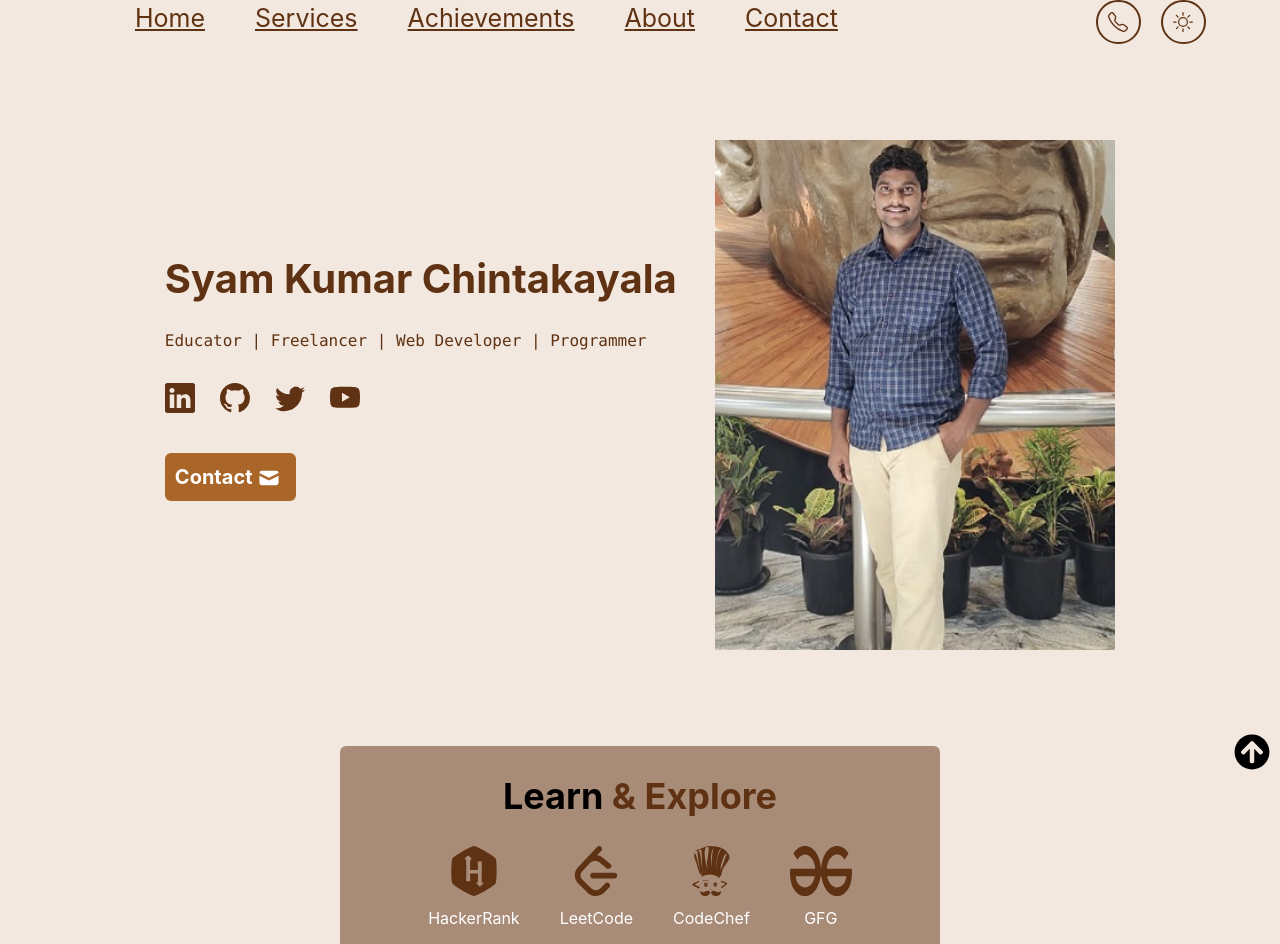
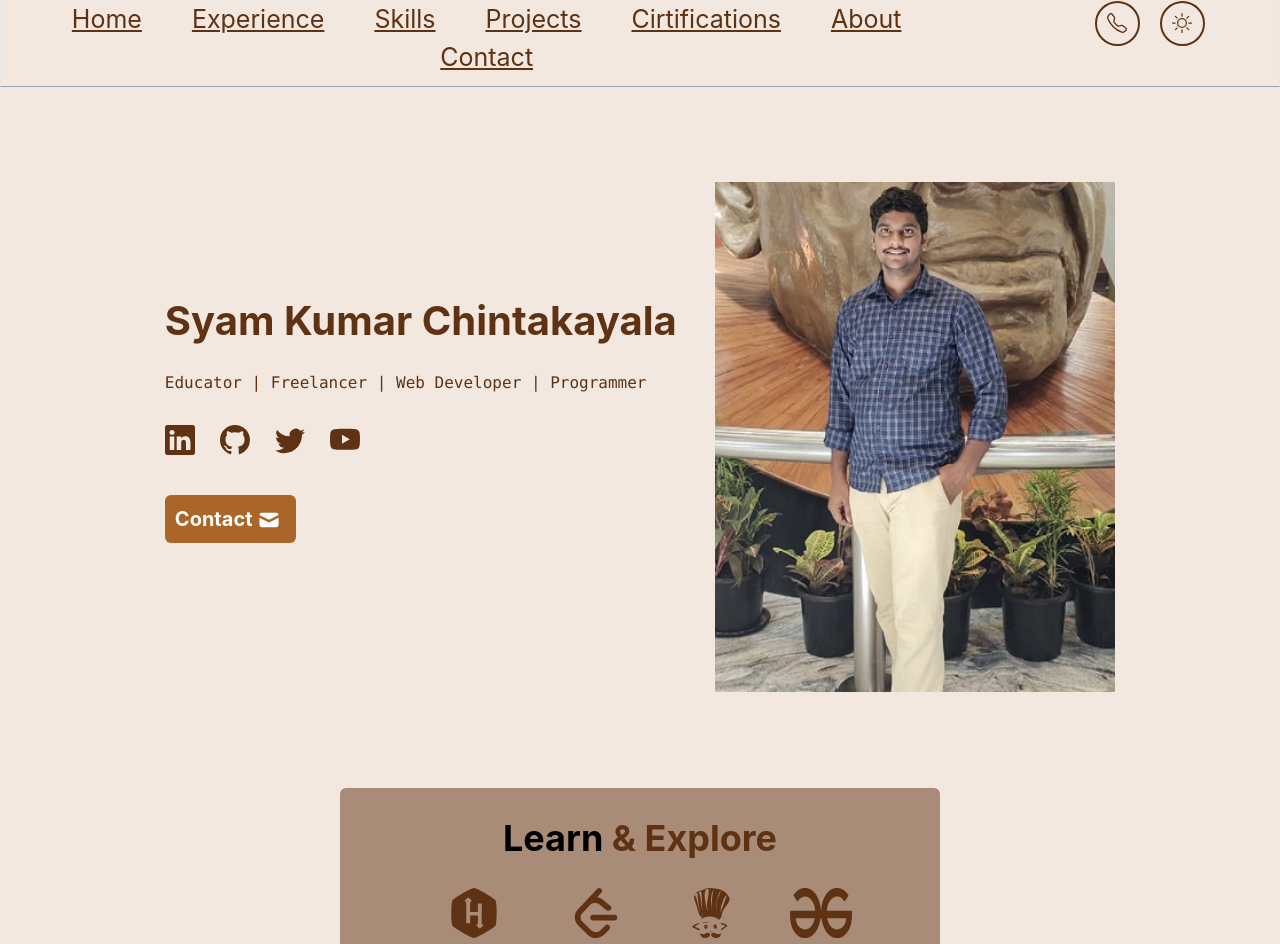
Before and after one commit to chsyam/portfolio, a React (Create React App) app: page / in a window 1280 px wide. Shown: the part 20-964 px from the top of the page. Built offline with nearby package versions, Linux system fonts and the light colour scheme.

Commit message:
initial upload

```diff
--- a/src/App.js
+++ b/src/App.js
@@ -1,4 +1,3 @@
-import Header from "./Components/header";
 import Home from "./Components/Home";
 import Explore from "./Components/Explore";
 import Work from "./Components/Work";
@@ -10,20 +9,121 @@ import Qualification from "./Components/Qualification";
 import Footer from "./Components/Footer";
 import ScrollUp from "./Components/ScrollUp";
 
+import { useRef } from "react";
+import { BsSun, BsTelephone } from "react-icons/bs";
+
 function App() {
+  const home_ref = useRef();
+  const experience_ref = useRef();
+  const achievements_ref = useRef();
+  const skills_ref = useRef();
+  const projects_ref = useRef();
+  const contact_ref = useRef();
+  const about_ref = useRef();
+  const qualif_ref = useRef();
+
+  const scrollHandler = (elemRef) => {
+    window.scrollTo({
+      top: elemRef.current.offsetTop,
+      behavior: "smooth",
+    });
+  };
+  const HomeClickHandler = () => {
+    if (window.scrollY < 40) {
+      window.location.reload();
+    } else {
+      window.scrollTo({
+        top: 0,
+        behavior: "smooth",
+      });
+    }
+  };
   return (
     <div className="App font-poppins bg-[#f3e8df] h-full">
-      <Header />
+      <div className="sticky top-0 bg-[#f3e8df] border border-b-gray-400">
+        <div className="flex justify-center mb-[10px]">
+          <div className="w-[80%] mt-[20px] flex flex-wrap justify-center">
+            <div
+              className="cursor-pointer underline underline-offset-2 mx-[25px] text-[#5E3212] font-poppins text-[25px]"
+              onClick={HomeClickHandler}
+            >
+              Home
+            </div>
+            <div
+              className="cursor-pointer underline underline-offset-2 mx-[25px] text-[#5E3212] font-poppins text-[25px]"
+              onClick={() => scrollHandler(experience_ref)}
+            >
+              Experience
+            </div>
+            <div
+              className="cursor-pointer underline underline-offset-2 mx-[25px] text-[#5E3212] font-poppins text-[25px]"
+              onClick={() => scrollHandler(skills_ref)}
+            >
+              Skills
+            </div>
+            <div
+              className="cursor-pointer underline underline-offset-2 mx-[25px] text-[#5E3212] font-poppins text-[25px]"
+              onClick={() => scrollHandler(projects_ref)}
+            >
+              Projects
+            </div>
+            <div
+              className="cursor-pointer underline underline-offset-2 mx-[25px] text-[#5E3212] font-poppins text-[25px]"
+              onClick={() => scrollHandler(achievements_ref)}
+            >
+              Cirtifications
+            </div>
+            <div
+              className="cursor-pointer underline underline-offset-2 mx-[25px] text-[#5E3212] font-poppins text-[25px]"
+              onClick={() => scrollHandler(about_ref)}
+            >
+              About
+            </div>
+            <div
+              className="cursor-pointer underline underline-offset-2 mx-[25px] text-[#5E3212] font-poppins text-[25px]"
+              onClick={() => scrollHandler(contact_ref)}
+            >
+              Contact
+            </div>
+          </div>
+          <div className="w-[20%] mt-[20px] mr-[5%] flex flex-wrap justify-end">
+            <div className="p-[10px] text-[20px] border-2 border-[#5E3212] rounded-full w-[45px] h-[45px] mx-[10px] cursor-pointer text-[#5E3212]">
+              <BsTelephone />
+            </div>
+            <div className="p-[10px] text-[20px] border-2 border-[#5E3212] rounded-full w-[45px]  h-[45px] mx-[10px] cursor-pointer text-[#5E3212]">
+              <BsSun />
+            </div>
+          </div>
+        </div>
+      </div>
+      <div>
+        <div ref={home_ref}>
           <Home />
+        </div>
         <Explore />
+        <div ref={experience_ref}>
           <Work />
+        </div>
+        <div ref={skills_ref}>
           <Skills />
+        </div>
+        <div ref={achievements_ref}>
           <Achievements />
+        </div>
+        <div ref={projects_ref}>
           <Projects />
+        </div>
+        <div ref={about_ref}>
           <AboutMe />
+        </div>
+        <div ref={qualif_ref}>
           <Qualification />
+        </div>
+        <div ref={contact_ref}>
           <Footer />
+        </div>
         <ScrollUp />
+      </div>
     </div>
   );
 }
--- a/src/Components/Explore.js
+++ b/src/Components/Explore.js
@@ -1,6 +1,7 @@
 import { FaHackerrank } from "react-icons/fa";
 import { SiLeetcode, SiCodechef } from "react-icons/si";
 import gfg from "../images/gfg.svg";
+import { Link } from "react-router-dom";
 
 const Explore = () => {
   return (
@@ -21,7 +22,12 @@ const Explore = () => {
           <div className="mx-[20px] text-center">
             <ul>
               <li className="text-[50px] mx-auto w-fit text-[#5E3212]">
-                <FaHackerrank />
+                <Link
+                  target="_blank"
+                  to="https://www.hackerrank.com/Syam_190543"
+                >
+                  <FaHackerrank />
+                </Link>
               </li>
               <li className="my-[10px]  text-white font-poppins">HackerRank</li>
             </ul>
@@ -29,7 +35,9 @@ const Explore = () => {
           <div className="mx-[20px]">
             <ul>
               <li className="text-[50px] text-[#5E3212] mx-auto w-fit">
-                <SiLeetcode />
+                <Link target="_blank" to="https://leetcode.com/proSyam/">
+                  <SiLeetcode />
+                </Link>
               </li>
               <li className="my-[10px] text-white font-poppins">LeetCode</li>
             </ul>
@@ -37,15 +45,26 @@ const Explore = () => {
           <div className="mx-[20px]">
             <ul>
               <li className="text-[50px] mx-auto w-fit text-[#5E3212]">
-                <SiCodechef />
+                <Link
+                  target="_blank"
+                  to="https://www.codechef.com/users/syam_6845"
+                >
+                  <SiCodechef />
+                </Link>
               </li>
+
               <li className="my-[10px] text-white font-poppins">CodeChef</li>
             </ul>
           </div>
           <div className="mx-[20px]">
             <ul>
               <li className="mx-auto w-fit text-[#5E3212]">
-                <img width="62px" src={gfg} alt="grreks" />
+                <Link
+                  target="_blank"
+                  to="https://auth.geeksforgeeks.org/user/syamch"
+                >
+                  <img width="62px" src={gfg} alt="grreks" />
+                </Link>
               </li>
               <li className="my-[10px] text-white font-poppins">GFG</li>
             </ul>
--- a/src/Components/Home.js
+++ b/src/Components/Home.js
@@ -23,7 +23,7 @@ const Home = () => {
     },
   ];
   return (
-    <div className="my-[4%] h-[600px] flex justify-center font-poppins">
+    <div className="mt-[50px] mb-[4%] h-[600px] flex justify-center font-poppins">
       <div className="details my-auto mr-[3%]">
         <div className="name font-bold text-[40px] text-[#5E3212]">
           Syam Kumar Chintakayala
--- a/src/Components/ScrollUp.js
+++ b/src/Components/ScrollUp.js
@@ -1,11 +1,35 @@
 import { FaArrowCircleUp } from "react-icons/fa";
+import React from "react";
+import { useEffect, useState } from "react";
 
 const ScrollUp = () => {
+  const [backToTopButton, setBackToTopButton] = useState(false);
+  useEffect(() => {
+    window.addEventListener("scroll", () => {
+      if (window.scrollY > 100) {
+        setBackToTopButton(true);
+      } else {
+        setBackToTopButton(false);
+      }
+    });
+  }, []);
+  const scroll_to_top = () => {
+    window.scrollTo({
+      top: 0,
+      behavior: "smooth",
+    });
+  };
   return (
-    <div className="fixed right-[10px] text-4xl bottom-[10px]">
-      <FaArrowCircleUp />
+    <div>
+      {backToTopButton && (
+        <div
+          className="fixed right-[10px] text-4xl bottom-[10px] cursor-pointer"
+          onClick={scroll_to_top}
+        >
+          <FaArrowCircleUp />
+        </div>
+      )}
     </div>
   );
 };
-
 export default ScrollUp;
--- a/src/Components/header.js
+++ b/src/Components/header.js
@@ -1,13 +1,21 @@
+import { useRef } from "react";
 import { BsSun, BsTelephone } from "react-icons/bs";
 
-const Header = () => {
+function Header() {
+  const ref = useRef(null);
+  const clickHandler = () => {
+    ref.current?.scrollIntoView({ behaviour: "smooth" });
+  };
   return (
     <div>
       <div className="flex justify-center">
         <div className="w-[80%] mt-[20px] flex justify-center">
-          <div className="cursor-pointer underline underline-offset-2 mx-[25px] text-[#5E3212] font-poppins text-[25px]">
+          <button
+            onClick={clickHandler}
+            className="cursor-pointer underline underline-offset-2 mx-[25px] text-[#5E3212] font-poppins text-[25px]"
+          >
             Home
-          </div>
+          </button>
           <div className="cursor-pointer underline underline-offset-2 mx-[25px] text-[#5E3212] font-poppins text-[25px]">
             Services
           </div>
@@ -32,6 +40,6 @@ const Header = () => {
       </div>
     </div>
   );
-};
+}
 
 export default Header;
```
Also changed, not shown: src/Components/Qualification.js (+52 -25 lines), src/Components/Sample.js (added, +8 -0 lines). Lines whose indentation alone changed are shown as unchanged.
